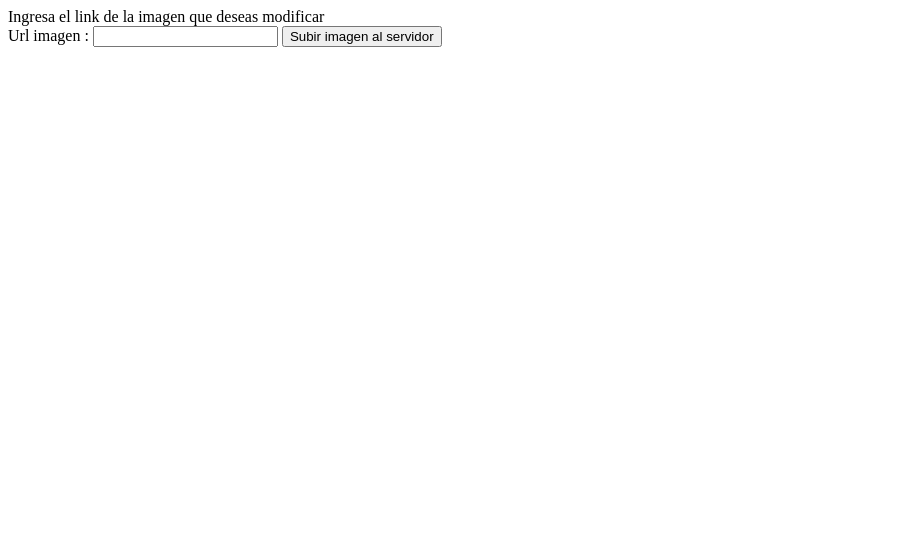
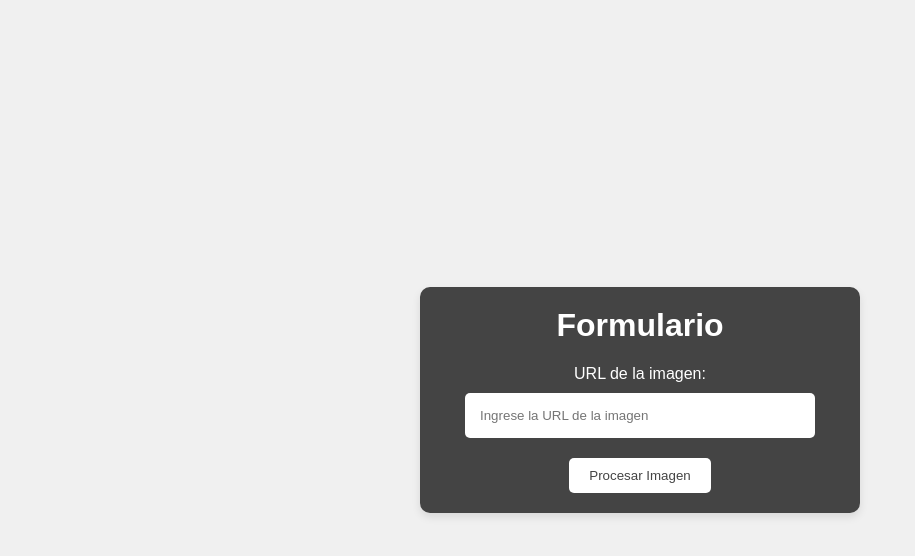
Before and after one commit to FranciscoFredes/desafioBlackandWhite, a website: page views/index.html in a window 1280 px wide. Shown: the whole page, without its empty margins (0-915 px from the left). Drawn offline with Linux system fonts and the light colour scheme; files that its build step writes are made by us from their sources.

Commit message:
agregando css, funcionalidad jimp y almacenando imagen modificada

```diff
--- a/assets/css/style.css
+++ b/assets/css/style.css
@@ -0,0 +1,55 @@
+body {
+    margin: 0;
+    padding: 0;
+    font-family: Arial, sans-serif;
+    background-color: #f0f0f0; /* Fondo gris claro */
+    color: #ffffff; /* Letras blancas */
+}
+
+.container {
+    display: flex;
+    justify-content: center;
+    align-items: center;
+    height: 100vh;
+}
+
+.form {
+    background-color: #444444; /* Fondo gris oscuro */
+    padding: 20px;
+    border-radius: 10px;
+    box-shadow: 0 4px 8px rgba(0, 0, 0, 0.1); /* Sombra */
+    text-align: center;
+    width: 400px;
+}
+
+.form h1 {
+    margin-top: 0;
+}
+
+.form label {
+    display: block;
+    margin-bottom: 10px;
+    color: #ffffff; /* Letras blancas */
+}
+
+.form input {
+    width: 80%;
+    padding: 15px;
+    margin-bottom: 20px;
+    border: none;
+    border-radius: 5px;
+}
+
+.form button {
+    padding: 10px 20px;
+    background-color: #ffffff; /* Fondo blanco */
+    color: #444444; /* Letras gris oscuro */
+    border: none;
+    border-radius: 5px;
+    cursor: pointer;
+    transition: background-color 0.3s ease;
+}
+
+.form button:hover {
+    background-color: #dddddd; /* Cambio de color al pasar el cursor */
+}
--- a/views/index.html
+++ b/views/index.html
@@ -4,12 +4,16 @@
     <meta charset="UTF-8">
     <meta name="viewport" content="width=device-width, initial-scale=1.0">
     <title>Document</title>
-    <link rel="stylesheet" href="../assets/css/style.css">
+    <link rel="stylesheet" href="/css/style.css">
 </head>
 <body>
-    <form action="">Ingresa el link de la imagen que deseas modificar</form>
-    <label for="">Url imagen : </label>
-    <input type="text">
-    <button>Subir imagen al servidor</button>
+    <div class="container">
+        <form action="/submit" method="post" class="form">
+            <h1>Formulario</h1>
+            <label for="url">URL de la imagen:</label>
+            <input type="text" id="url" name="url" placeholder="Ingrese la URL de la imagen" required>
+            <button type="submit">Procesar Imagen</button>
+        </form>
+    </div>
 </body>
 </html>
```
Also changed, not shown: server.js (+37 -2 lines).
